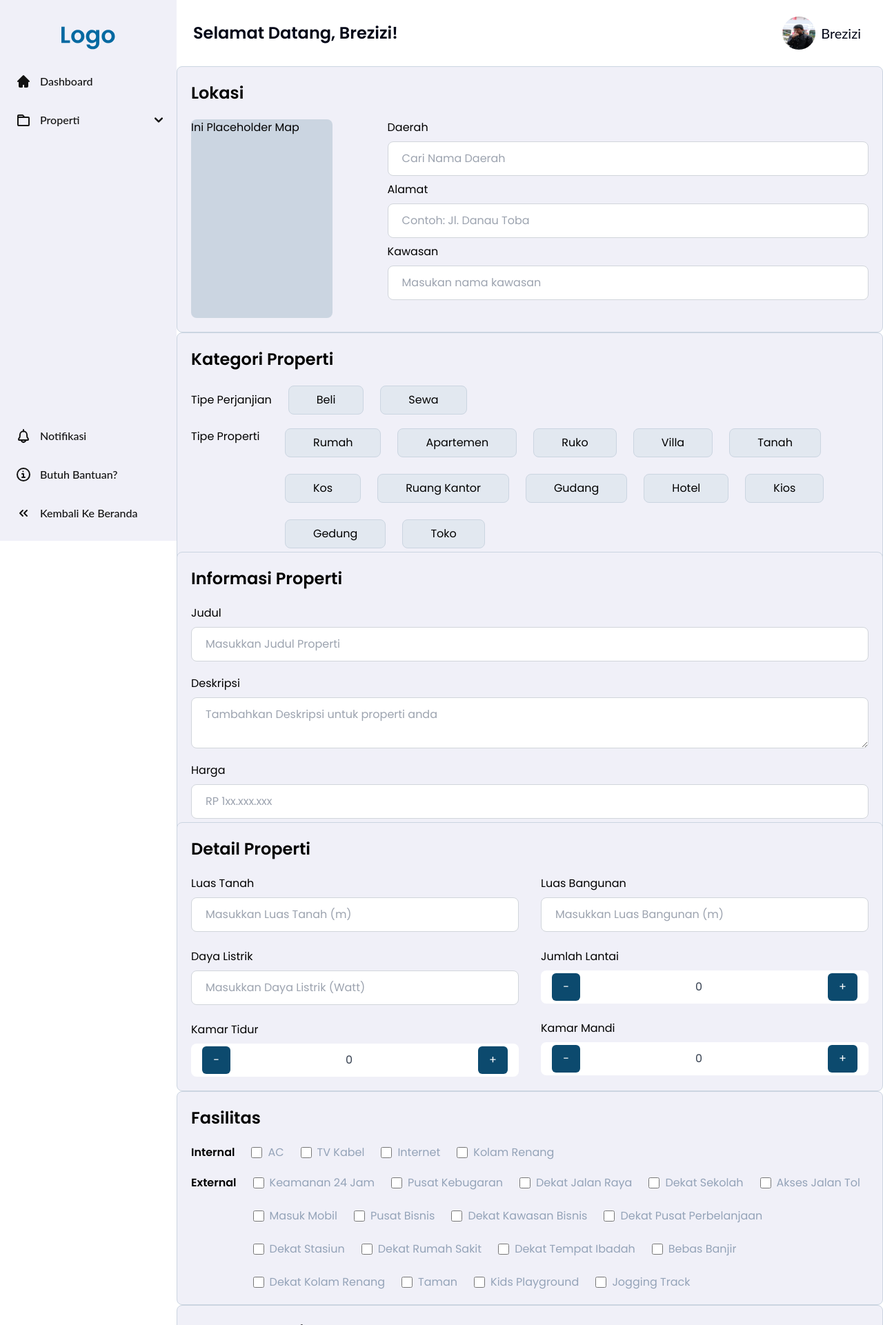
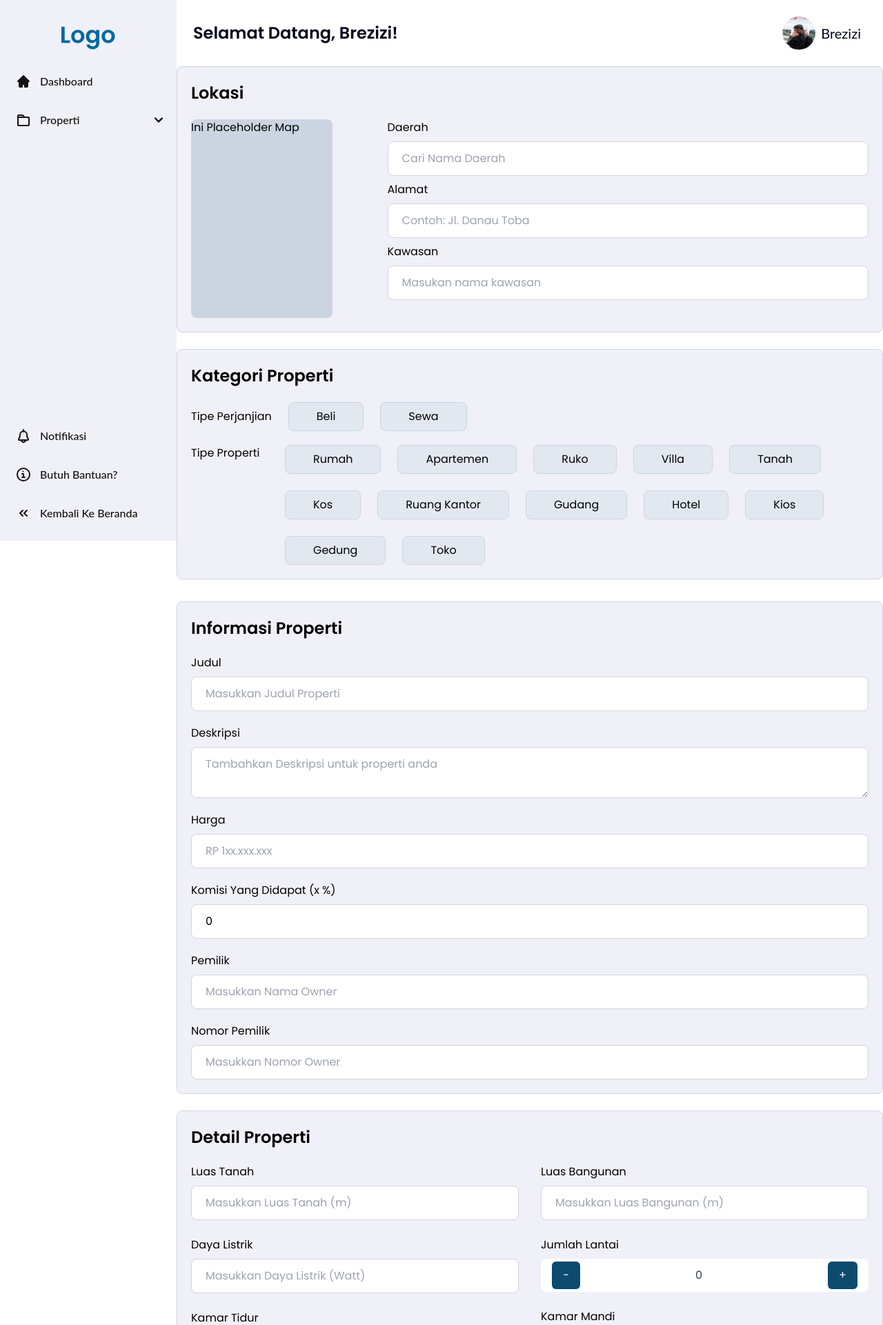
Before and after one commit to NaufalArkananta/OLM, a Laravel app: page /admin/agen/prop/tambah in a window 1280 px wide. Shown: the top 1921 px of the page at 69% size. Run offline with Laravel 12, Linux system fonts and the light colour scheme; a user stored in the database is signed in; data comes from the database, SQL or seed files in the repository; style sheets or scripts are compiled from the project's sources; some libraries are stand-ins or nearby versions; some web fonts are replaced.

Commit message:
feat: add settings page and update form components

```diff
--- a/app/Http/Controllers/newOwnerController.php
+++ b/app/Http/Controllers/newOwnerController.php
@@ -102,4 +102,7 @@ class newOwnerController extends Controller
         $data_property = $this->data_property;
         return view('admin.owner.table-prop', compact("data_property"));
     }
+    public function settings() {
+        return view('admin.owner.settings');
+    }
 }
--- a/resources/views/components/admin/prop-tambah.blade.php
+++ b/resources/views/components/admin/prop-tambah.blade.php
@@ -1,6 +1,6 @@
 <section class="w-full flex flex-col gap-6">
 
-        <form action="{{ route('properties.store') }}" method="POST" enctype="multipart/form-data">
+        <form action="{{ route('properties.store') }}" method="POST" enctype="multipart/form-data" class="w-full flex flex-col gap-6">
             @csrf
         <div class="mx-auto max-w-5xl w-full p-5 rounded-lg bg-frost-white flex flex-col gap-5 border border-slate-300">
             <h1 class="font-poppins font-semibold text-4xl">Lokasi</h1>
@@ -60,10 +60,13 @@
                 <x-textarea label="Deskripsi" name="description"
                     placeholder="Tambahkan Deskripsi untuk properti anda"></x-textarea>
                 <x-textfield label="Harga" name="price" placeholder="RP 1xx.xxx.xxx"></x-textfield>
+                <x-textfield label="Komisi Yang Didapat (x %)" name="commission" value="0" type="number" disable></x-textfield>
+                <x-textfield label="Pemilik" name="owner" placeholder="Masukkan Nama Owner"></x-textfield>
+                <x-textfield label="Nomor Pemilik" name="phone-number" placeholder="Masukkan Nomor Owner"></x-textfield>
             </div>
         </div>
         <div
-            class="mx-auto max-w-5xl w-full p-5 rounded-lg bg-frost-white flex flex-col gap-5 border border-slate-300">
+            class="mx-auto max-w-5xl w-full p-5 rounded-lg mt-4 bg-frost-white flex flex-col gap-5 border border-slate-300">
             <h1 class="font-poppins font-semibold text-4xl">Detail Properti</h1>
             <div class="flex justify-around gap-8">
                 <div class="w-full flex flex-col gap-6">
--- a/resources/views/components/textfield.blade.php
+++ b/resources/views/components/textfield.blade.php
@@ -1,9 +1,9 @@
-@props(['name', 'label', 'value' => '', 'placeholder' => '', 'type' => 'text'])
+@props(['name', 'label', 'value' => '', 'placeholder' => '', 'type' => 'text', 'disable' => false])
 
 <div class="flex flex-col gap-2">
     <label class="font-poppins text-xl" for="{{ $name }}">{{ $label }}</label>
-    <input type="{{ $type }}" name="{{ $name }}" id="{{ $name }}" value="{{ $value }}"
+    <input type="{{ $type }}" name="{{ $name }}" id="{{ $name }}" value="{{ $value }}" @if($disable) disabled @endif
         placeholder="{{ $placeholder }}"
-        class="border border-gray-300 rounded-lg px-5 py-3 w-full placeholder:text-gray-400 font-poppins text-xl focus:outline-none "
+        class="border border-gray-300 rounded-lg px-5 py-3 w-full placeholder:text-gray-400 font-poppins text-xl focus:outline-none disabled:bg-white "
         {{ $attributes->merge(['class' => 'form-control']) }}>
 </div>
--- a/routes/web.php
+++ b/routes/web.php
@@ -101,6 +101,7 @@ Route::prefix('admin/owner')->group(function () {
     Route::get('/prop-selled', [newOwnerController::class, 'selledProp']);
     Route::get('/prop-need-validate', [newOwnerController::class, 'needValidateProp']);
     Route::get('/table-prop', [newOwnerController::class, 'tableProp']);
+    Route::get('/settings', [newOwnerController::class, 'settings']);
 });
 
 
```
Also changed, not shown: resources/views/admin/owner/settings.blade.php (added, +10 -0 lines).
